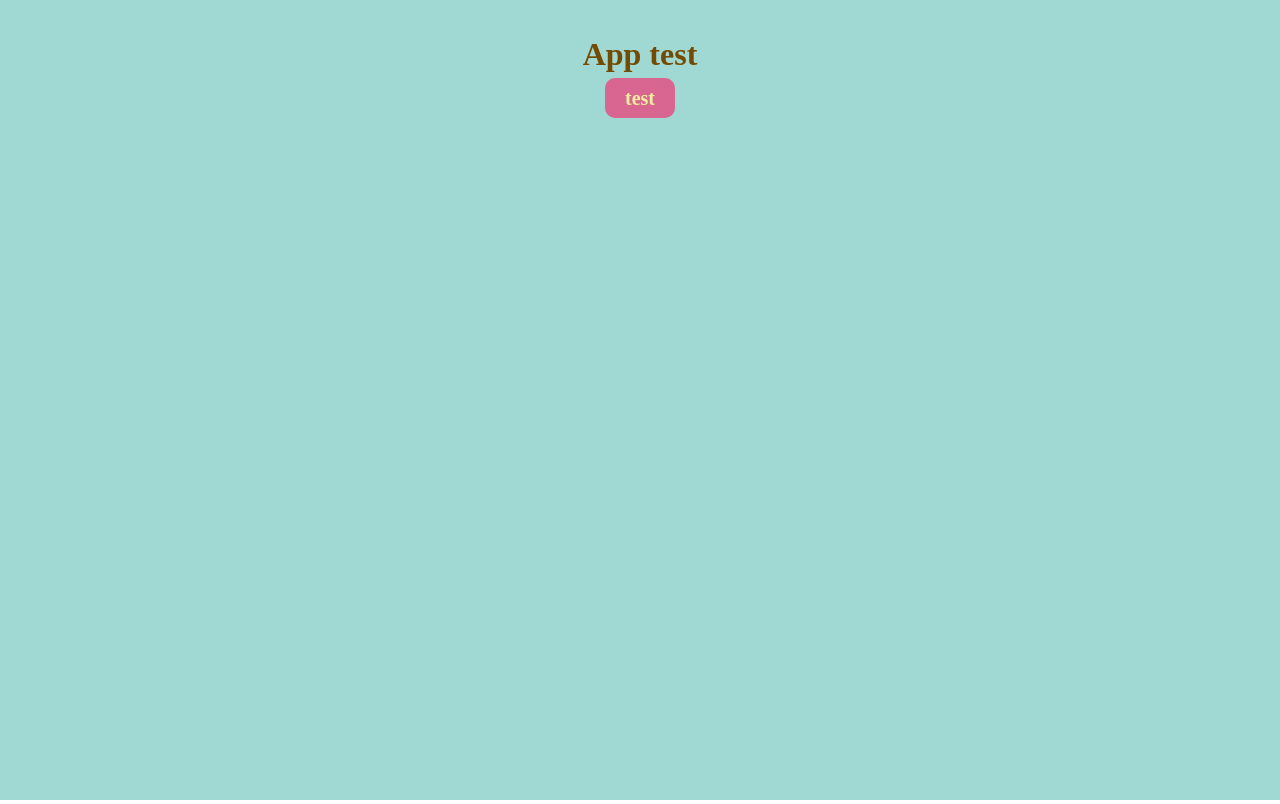
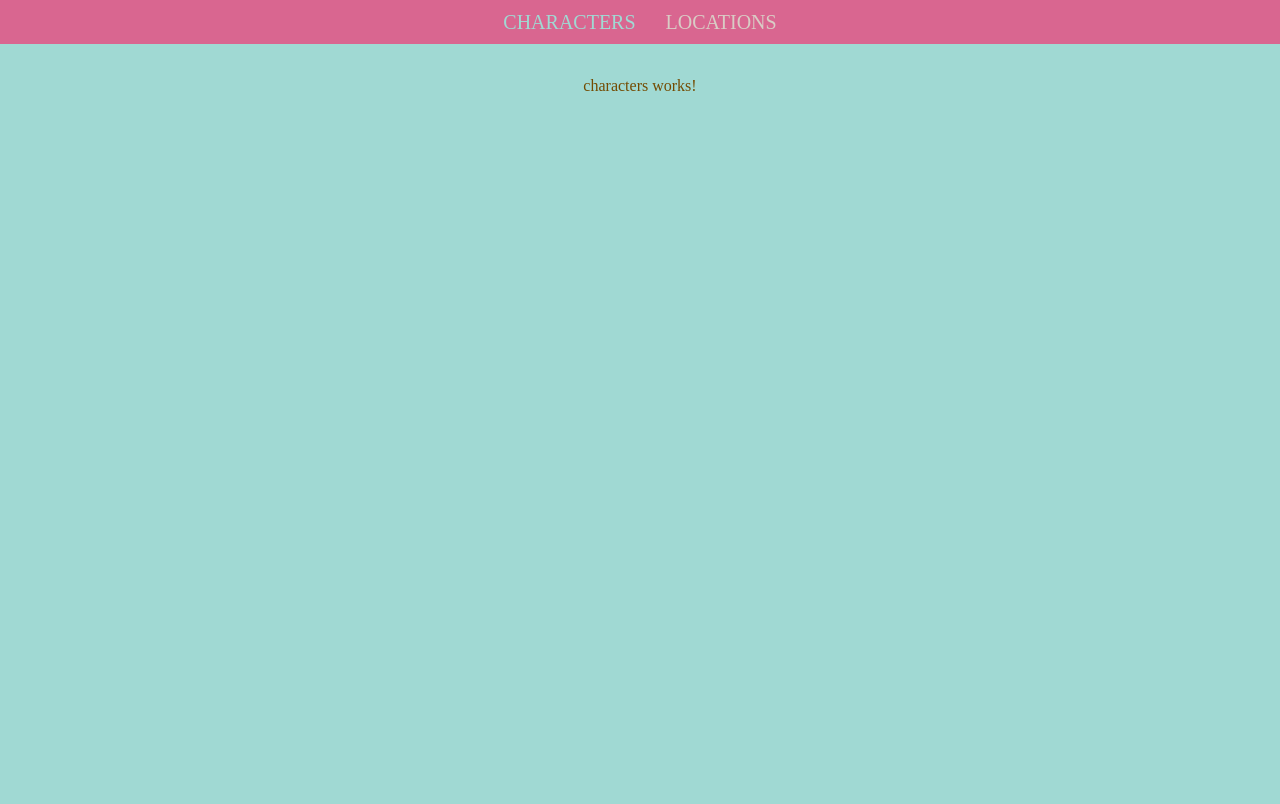
Before and after one commit to ArtisVansovics/md28_angular-api, an Angular app: page /characters in a window 1280 px wide. Built offline with nearby package versions, Linux system fonts and the light colour scheme; a web font is replaced by a local one.

Commit message:
Added navbar and router-outlet to app

```diff
--- a/src/app/app.component.html
+++ b/src/app/app.component.html
@@ -1,4 +1,11 @@
-<div id="app">
-  <h1>App test</h1>
-  <app-button buttonTitle="test"></app-button>
+<nav class="nav">
+  <a class="nav__link" routerLink="/characters" routerLinkActive="active">
+    Characters
+  </a>
+  <a class="nav__link" routerLink="/locations" routerLinkActive="active">
+    Locations
+  </a>
+</nav>
+<div class="wrapper">
+  <router-outlet></router-outlet>
 </div>
--- a/src/app/app.component.scss
+++ b/src/app/app.component.scss
@@ -1,9 +1,36 @@
-#app {
+.wrapper {
   color: #734B02;
   background-color: #A0D9D3;
-  min-height: 100vh;
+  min-height: 95vh;
   display: flex;
   flex-flow: column;
   align-items: center;
   padding: 30px 20px;
 }
+
+.nav {
+  display: flex;
+  flex-flow: row wrap;
+  justify-content: center;
+  gap: 10px 30px;
+  padding: 7px;
+  width: 100%;
+  min-height: 5vh;
+  background-color: #D96690;
+}
+
+.nav__link {
+  font-size: 20px;
+  font-weight: 500;
+  text-decoration: none;
+  text-transform: uppercase;
+  color: #D9CCC5;
+
+  &:hover {
+    text-decoration: underline;
+  }
+}
+
+.nav__link.active {
+  color: #A0D9D3;
+}
```
